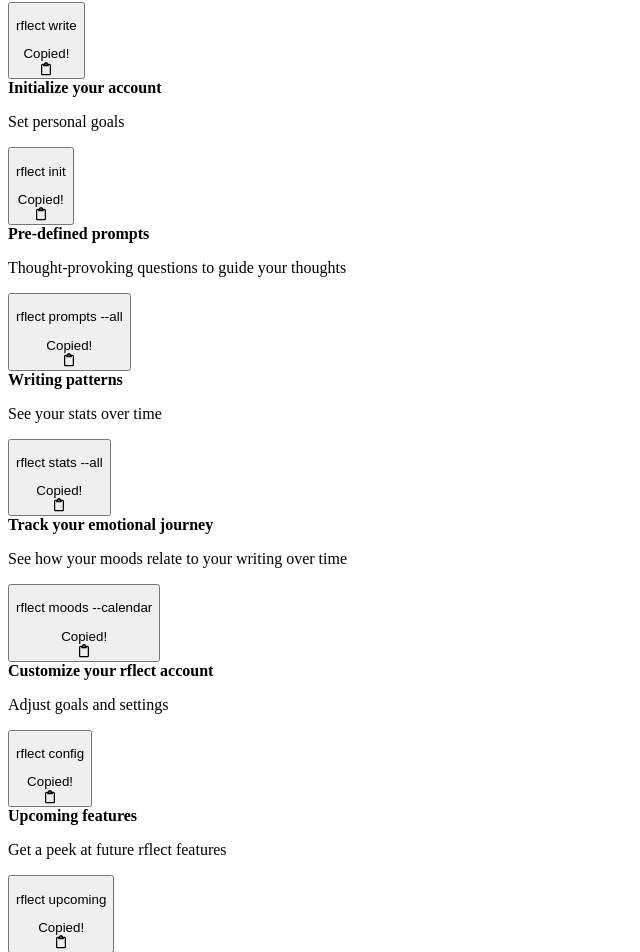
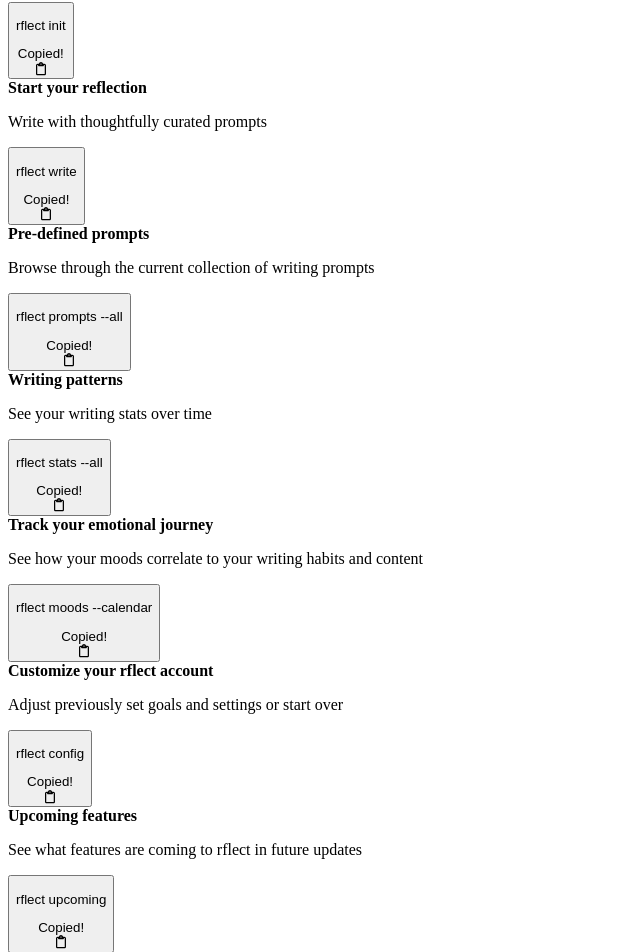
Before and after one commit to aniqatc/rflect-landing, a React (Vite) app: page / in a window 1280 px wide. Shown: the part 496-1448 px from the top of the page, without its empty margins (0-640 px from the left). Built offline with nearby package versions, Linux system fonts and the light colour scheme; no server answers; the HTML template or start-up script is replaced by a standard one.

Commit message:
improve wording of features

```diff
--- a/src/data/features.js
+++ b/src/data/features.js
@@ -78,59 +78,8 @@ export const features = [
   },
   {
     id: 2,
-    title: 'Start your reflection',
-    description: 'Write with thoughtfully curated prompts',
-    includeScript: true,
-    script: 'rflect write',
-    terminal: [
-      {
-        command: 'rflect write',
-        outputHTML: `
-        <div class="terminal-output--item">
-          <div class="writing-session">
-            <div class="prompt-item message">How are you feeling today?</div>
-            <div class="input"><span class="emoji">😌</span> peaceful</div>
-          </div>
-        </div>`,
-      },
-      {
-        command: '',
-        outputHTML: `
-        <div class="terminal-output--item">
-          <div class="writing-session">
-            <div class="prompt-item message">What made you feel most alive today?</div>
-            <div class="input">[Writing your reflection...]</div>
-          </div>
-        </div>`,
-      },
-      {
-        command: '',
-        outputHTML: `
-        <div class="terminal-output--item">
-          <div class="writing-session">
-            <div class="prompt-item message">Add tags (comma-separated) [optional]:</div>
-            <div class="input">gratitude, mindfulness, nature</div>
-          </div>
-        </div>`,
-      },
-      {
-        command: '',
-        outputHTML: `
-        <div class="terminal-output--item">
-            <div class="success-section">
-              <p class="message">✨ Your reflection has been saved!</p>
-              <p>Word Count: <span class="number">250</span></p>
-              <p>Time Spent Writing: <span class="number">15</span>m</p>
-              <p>🔥 <span class="number">3</span> day streak! Keep it up!</p>
-            </div>
-        </div>`,
-      },
-    ],
-  },
-  {
-    id: 3,
     title: 'Initialize your account',
-    description: 'Set personal goals',
+    description: 'Set personal writing preferences and goals to achieve',
     includeScript: true,
     script: 'rflect init',
     terminal: [
@@ -145,6 +94,17 @@ export const features = [
           </div>
         </div>
       `,
+      },
+      {
+        command: '',
+        outputHTML: `
+          <div class="terminal-output--item">
+          <div class="setup-section">
+            <div class="prompt-item message">Would you like to use your system editor for writing? (e.g., vim, nano)?</div>
+            <div class="input">No</div>
+          </div>
+        </div>
+        `
       },
       {
         command: '',
@@ -226,9 +186,60 @@ export const features = [
     ],
   },
   {
+    id: 3,
+    title: 'Start your reflection',
+    description: 'Write with thoughtfully curated prompts',
+    includeScript: true,
+    script: 'rflect write',
+    terminal: [
+      {
+        command: 'rflect write',
+        outputHTML: `
+        <div class="terminal-output--item">
+          <div class="writing-session">
+            <div class="prompt-item message">How are you feeling today?</div>
+            <div class="input"><span class="emoji">😌</span> peaceful</div>
+          </div>
+        </div>`,
+      },
+      {
+        command: '',
+        outputHTML: `
+        <div class="terminal-output--item">
+          <div class="writing-session">
+            <div class="prompt-item message">What made you feel most alive today?</div>
+            <div class="input">[Writing your reflection...]</div>
+          </div>
+        </div>`,
+      },
+      {
+        command: '',
+        outputHTML: `
+        <div class="terminal-output--item">
+          <div class="writing-session">
+            <div class="prompt-item message">Add tags (comma-separated) [optional]:</div>
+            <div class="input">gratitude, mindfulness, nature</div>
+          </div>
+        </div>`,
+      },
+      {
+        command: '',
+        outputHTML: `
+        <div class="terminal-output--item">
+            <div class="success-section">
+              <p class="message">✨ Your reflection has been saved!</p>
+              <p>Word Count: <span class="number">250</span></p>
+              <p>Time Spent Writing: <span class="number">15</span>m</p>
+              <p>🔥 <span class="number">3</span> day streak! Keep it up!</p>
+            </div>
+        </div>`,
+      },
+    ],
+  },
+  {
     id: 4,
     title: 'Pre-defined prompts',
-    description: 'Thought-provoking questions to guide your thoughts',
+    description: 'Browse through the current collection of writing prompts',
     includeScript: true,
     script: 'rflect prompts --all',
     terminal: [
@@ -366,7 +377,7 @@ export const features = [
   {
     id: 5,
     title: 'Writing patterns',
-    description: 'See your stats over time',
+    description: 'See your writing stats over time',
     includeScript: true,
     script: 'rflect stats --all',
     terminal: [
@@ -435,7 +446,7 @@ export const features = [
   {
     id: 6,
     title: 'Track your emotional journey',
-    description: 'See how your moods relate to your writing over time',
+    description: 'See how your moods correlate to your writing habits and content',
     includeScript: true,
     script: 'rflect moods --calendar',
     terminal: [
@@ -503,7 +514,7 @@ export const features = [
   {
     id: 7,
     title: 'Customize your rflect account',
-    description: 'Adjust goals and settings',
+    description: 'Adjust previously set goals and settings or start over',
     includeScript: true,
     script: 'rflect config',
     terminal: [
@@ -592,7 +603,7 @@ export const features = [
   {
     id: 8,
     title: 'Upcoming features',
-    description: 'Get a peek at future rflect features',
+    description: 'See what features are coming to rflect in future updates',
     includeScript: true,
     script: 'rflect upcoming',
     terminal: [
```
